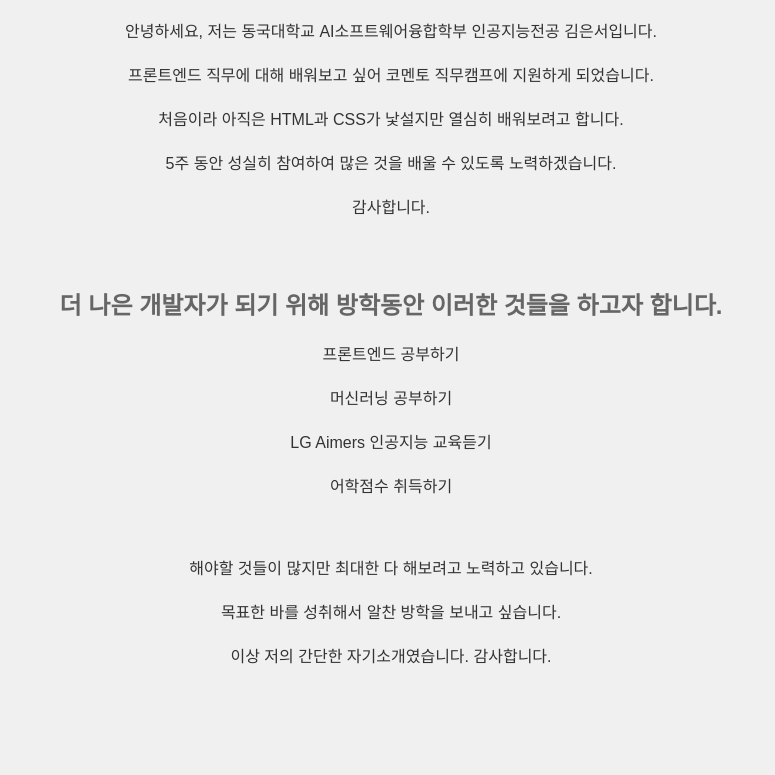
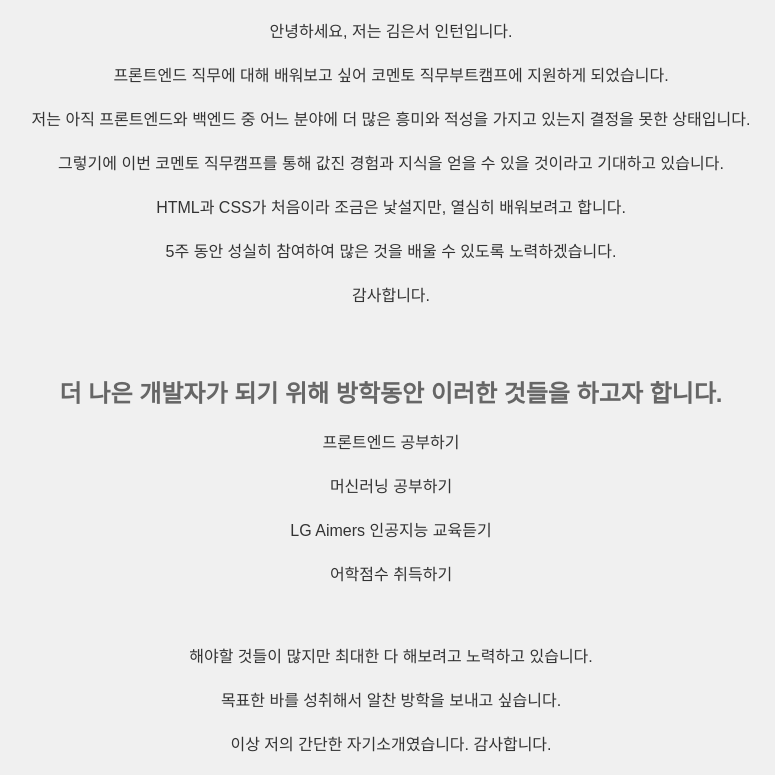
Before and after one commit to Eunseo624/comento_bootcamp, a plain HTML site: page index.html in a window 1280 px wide. Shown: the part 100-875 px from the top of the page, without its empty margins (249-1024 px from the left). Before the commit the page ends 800 px from the top, so only its background shows below. Drawn offline with Linux system fonts and the light colour scheme.

Commit message:
third commit

```diff
--- a/index.html
+++ b/index.html
@@ -8,9 +8,11 @@
 </head>
 <body>
     <h1>ABOUT ME</h1>
-    <p>안녕하세요, 저는 동국대학교 AI소프트웨어융합학부 인공지능전공 김은서입니다.</p>
-    <p>프론트엔드 직무에 대해 배워보고 싶어 코멘토 직무캠프에 지원하게 되었습니다.</p>
-    <p>처음이라 아직은 HTML과 CSS가 낯설지만 열심히 배워보려고 합니다.</p>
+    <p>안녕하세요, 저는 김은서 인턴입니다.</p>
+    <p>프론트엔드 직무에 대해 배워보고 싶어 코멘토 직무부트캠프에 지원하게 되었습니다.</p>
+    <p>저는 아직 프론트엔드와 백엔드 중 어느 분야에 더 많은 흥미와 적성을 가지고 있는지 결정을 못한 상태입니다. </p>
+    <p>그렇기에 이번 코멘토 직무캠프를 통해 값진 경험과 지식을 얻을 수 있을 것이라고 기대하고 있습니다. </p>
+    <p>HTML과 CSS가 처음이라 조금은 낯설지만, 열심히 배워보려고 합니다.</p>
     <p>5주 동안 성실히 참여하여 많은 것을 배울 수 있도록 노력하겠습니다.</p>
     <p>감사합니다.</p>
 
```
